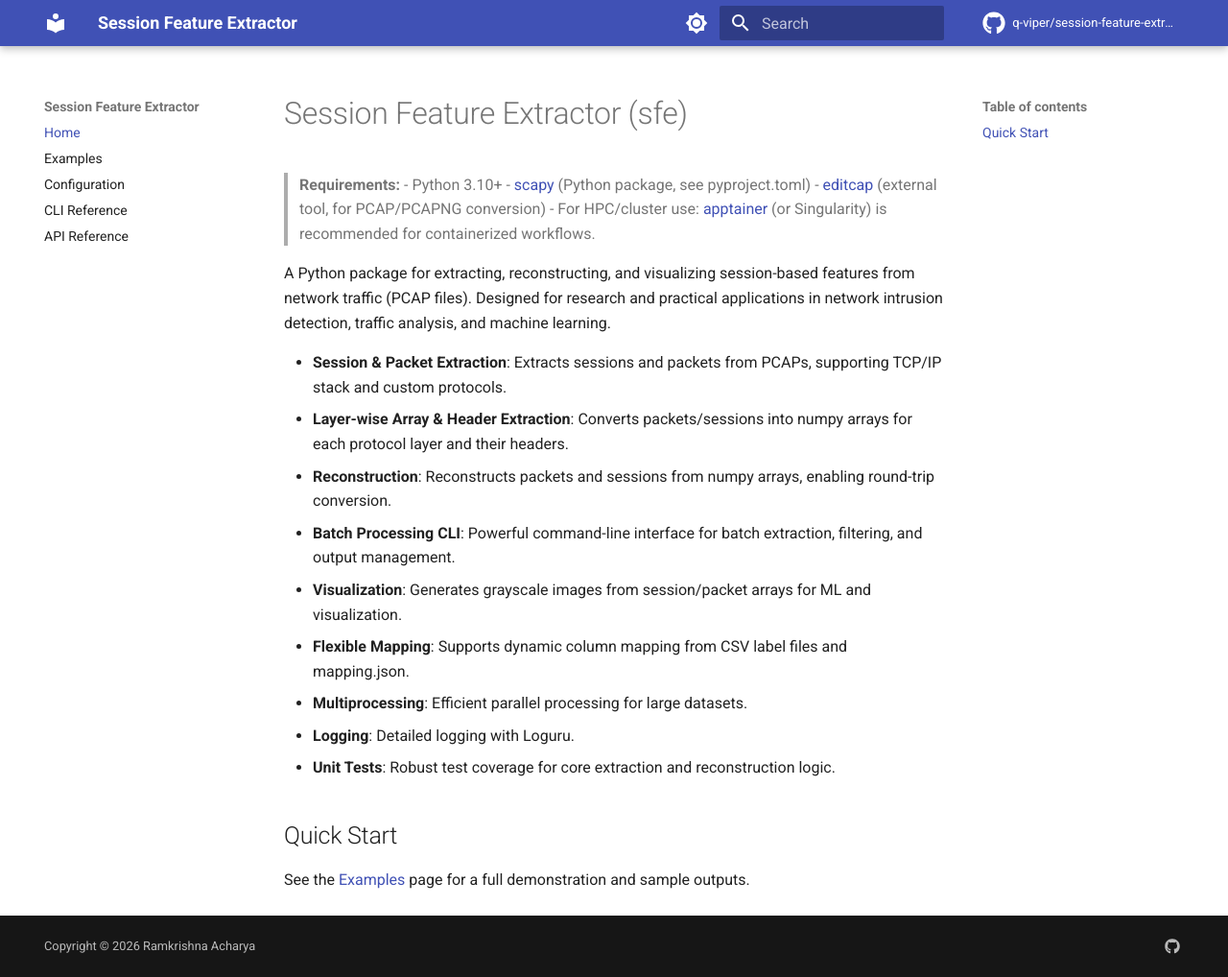
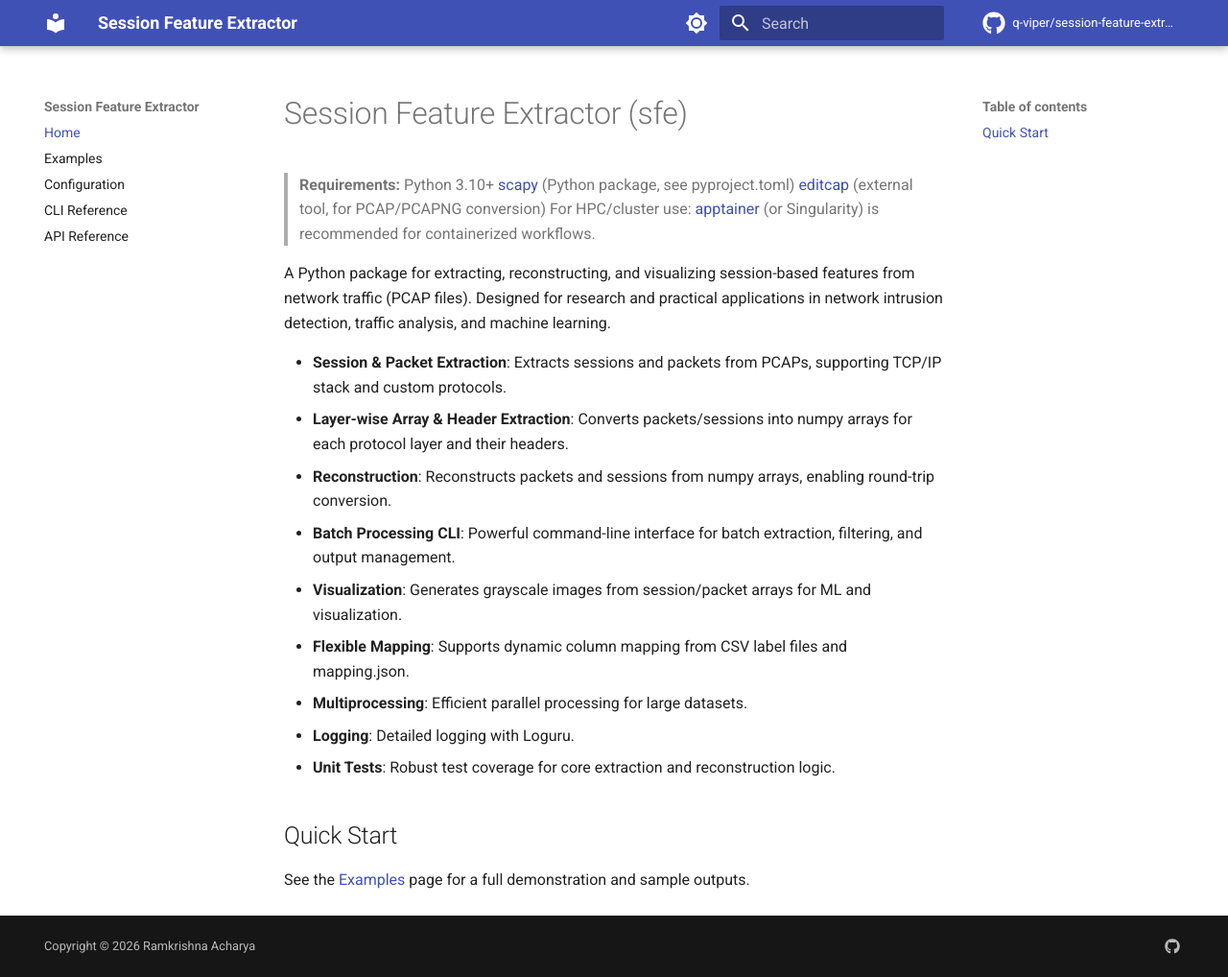
Before and after one commit to q-viper/session-feature-extractor, an MkDocs documentation site: the page built from docs/index.md, in a window 1280 px wide and 1018 px high. Shown: the whole window at 96% size. Built offline with MkDocs 1.6.1 and Material for MkDocs 9.7.7, drawn with Linux system fonts in a browser that asks for light colours; comment, search, counter and statistics services are not loaded.

```diff
--- a/docs/index.md
+++ b/docs/index.md
@@ -1,10 +1,10 @@
 # Session Feature Extractor (sfe)
 
 > **Requirements:**
-> - Python 3.10+
-> - [scapy](https://scapy.net/) (Python package, see pyproject.toml)
-> - [editcap](https://www.wireshark.org/docs/man-pages/editcap.html) (external tool, for PCAP/PCAPNG conversion)
-> - For HPC/cluster use: [apptainer](https://apptainer.org/) (or Singularity) is recommended for containerized workflows.
+> Python 3.10+
+> [scapy](https://scapy.net/) (Python package, see pyproject.toml)
+> [editcap](https://www.wireshark.org/docs/man-pages/editcap.html) (external tool, for PCAP/PCAPNG conversion)
+> For HPC/cluster use: [apptainer](https://apptainer.org/) (or Singularity) is recommended for containerized workflows.
 
 A Python package for extracting, reconstructing, and visualizing session-based features from network traffic (PCAP files). Designed for research and practical applications in network intrusion detection, traffic analysis, and machine learning.
 
```
